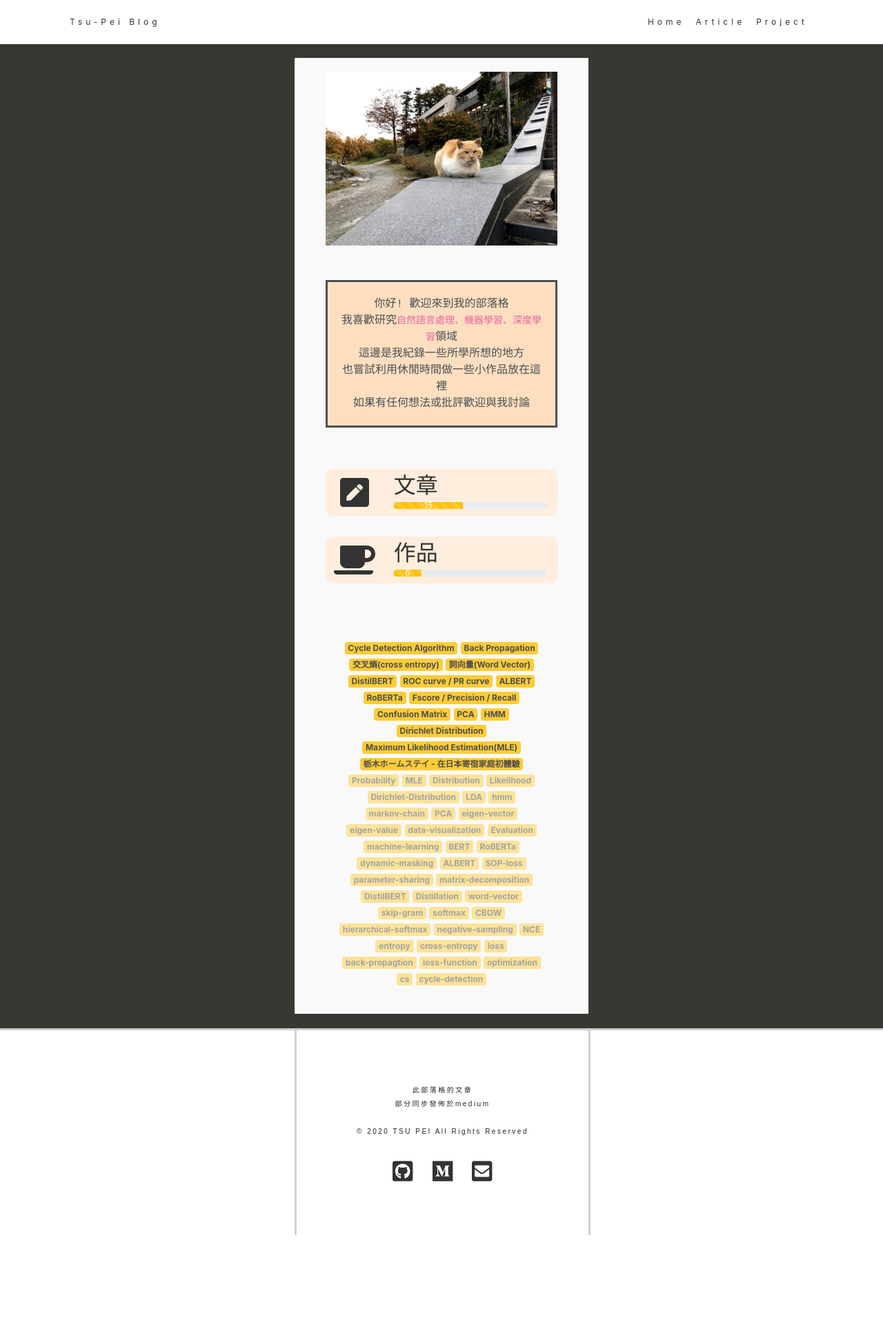
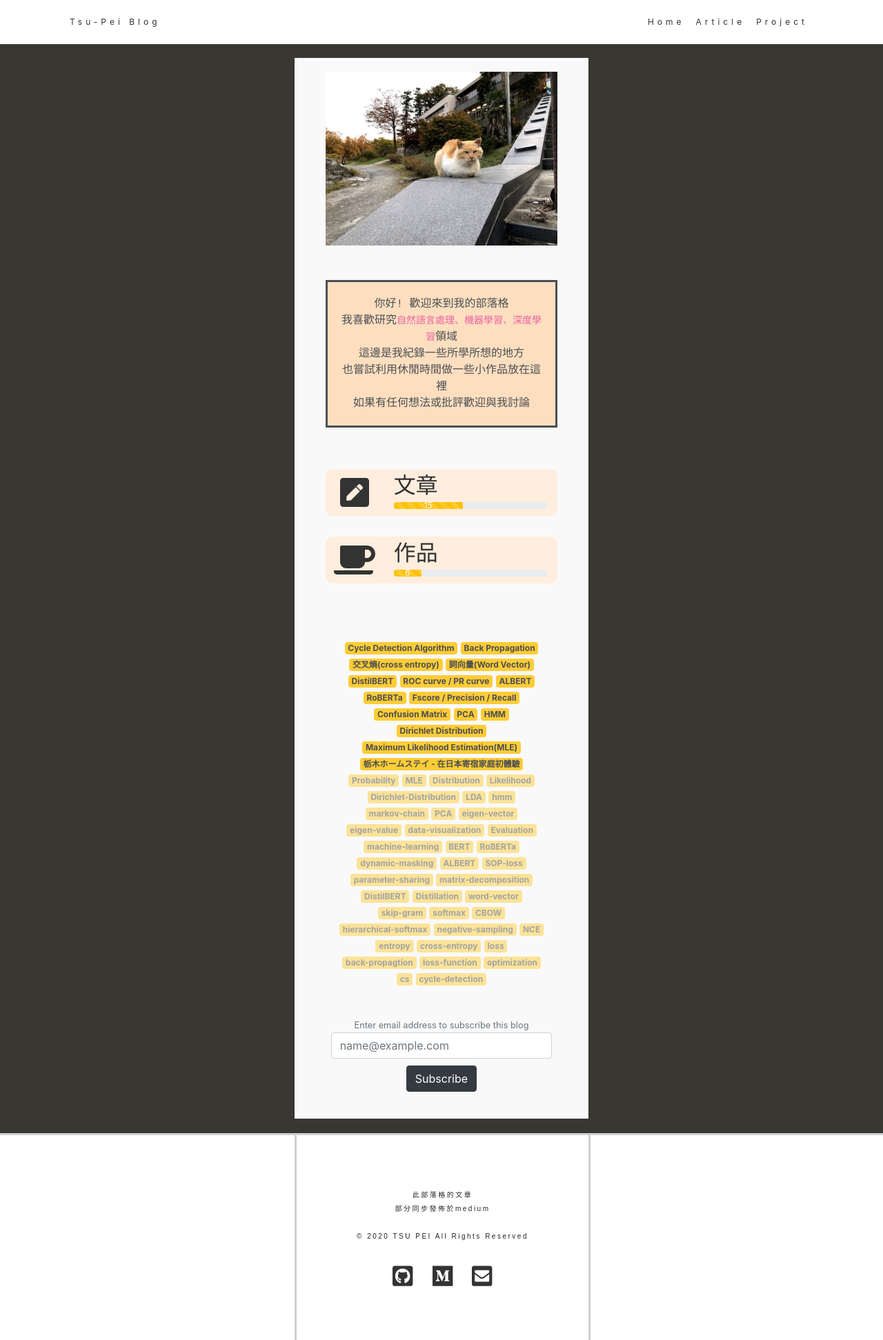
Before and after one commit to tsupei/tsupei.github.io, a Jekyll site: the page built from index.html, in a window 1280 px wide. Shown: the whole page at 69% size. Built offline with Jekyll 4.4.1, drawn with Linux system fonts in a browser that asks for light colours; nearby versions of some CDN libraries; before the commit the page ends 1791 px from its top, so only the background shows below that.

Commit message:
🎈 New Feature: 新增RSS訂閱服務

```diff
--- /dev/null
+++ b/_includes/widget/rss.html
@@ -0,0 +1,24 @@
+<div class="rss-block">
+    <form style="border:1px #ccc;padding:3px;text-align:center;" action="https://feedburner.google.com/fb/a/mailverify" method="post" target="popupwindow" onsubmit="window.open('https://feedburner.google.com/fb/a/mailverify?uri=Tsupeigithubio', 'popupwindow', 'scrollbars=yes,width=550,height=520');return true">
+
+        <div class="form-group">
+            <small id="emailHelp" class="form-text text-muted">Enter email address to subscribe this blog</small>
+            <input type="email" class="form-control" id="exampleInputEmail1" aria-describedby="emailHelp" placeholder="name@example.com">
+            <button type="submit" class="btn btn-dark" style="margin-top:10px;">Subscribe</button>
+        </div>
+
+
+        <input type="hidden" value="Tsupeigithubio" name="uri"/>
+        <input type="hidden" name="loc" value="en_US"/>
+    </form>
+</div>
+
+<!--
+                <label for="exampleInputEmail1">Email address</label>
+
+            <p>Enter your email address:</p><p><input type="text" style="width:140px" name="email"/></p>
+                    <input type="submit" value="Subscribe" />
+
+
+            <p>Delivered by <a href="https://feedburner.google.com" target="_blank">FeedBurner</a></p>
+-->
--- a/index.html
+++ b/index.html
@@ -15,5 +15,9 @@ tags: cs, nlp, python, deep-learning, machine-learning, LDA, PCA, CNN, NER, BERT
 	<div>
 			{% include profile-page/tag-box.html tags=page.tags %}
 	</div>
+		<div>
+			{% include widget/rss.html %}
+	</div>
+
 </div>
 {% include script/profile-page.html %}
--- a/res/css/common.css
+++ b/res/css/common.css
@@ -61,6 +61,11 @@ blockquote {
 	font-family: courier;
 	font-size: 1rem;
 	background-color: #FAF0E6;
+}
+
+/* RSS Settings */
+.rss-block {
+	margin: 20px;
 }
 
 /* Color Setting */
@@ -188,6 +193,33 @@ blockquote {
 	padding: 10px 0px;
 	display: block;
 	width:100%;
+}
+
+/* about */
+.about-page{
+	margin: 30px 0px;
+}
+.about-page-name{
+	font-size: 35px;
+	letter-spacing: 3px;
+	margin: 30px;
+}
+.about-page-title{
+	font-size: 30px;
+	text-align: left;
+}
+.about-page-education-block{
+	margin: 10px 0px;
+}
+.about-page-school-name{
+	text-align: left;
+	margin-top: 10px;
+	margin-bottom: 10px;
+	font-size: 20px;
+}
+.about-page-paragraph{
+	font-size:15px;
+	margin-top: 20px;
 }
 
 /* profile */
```
